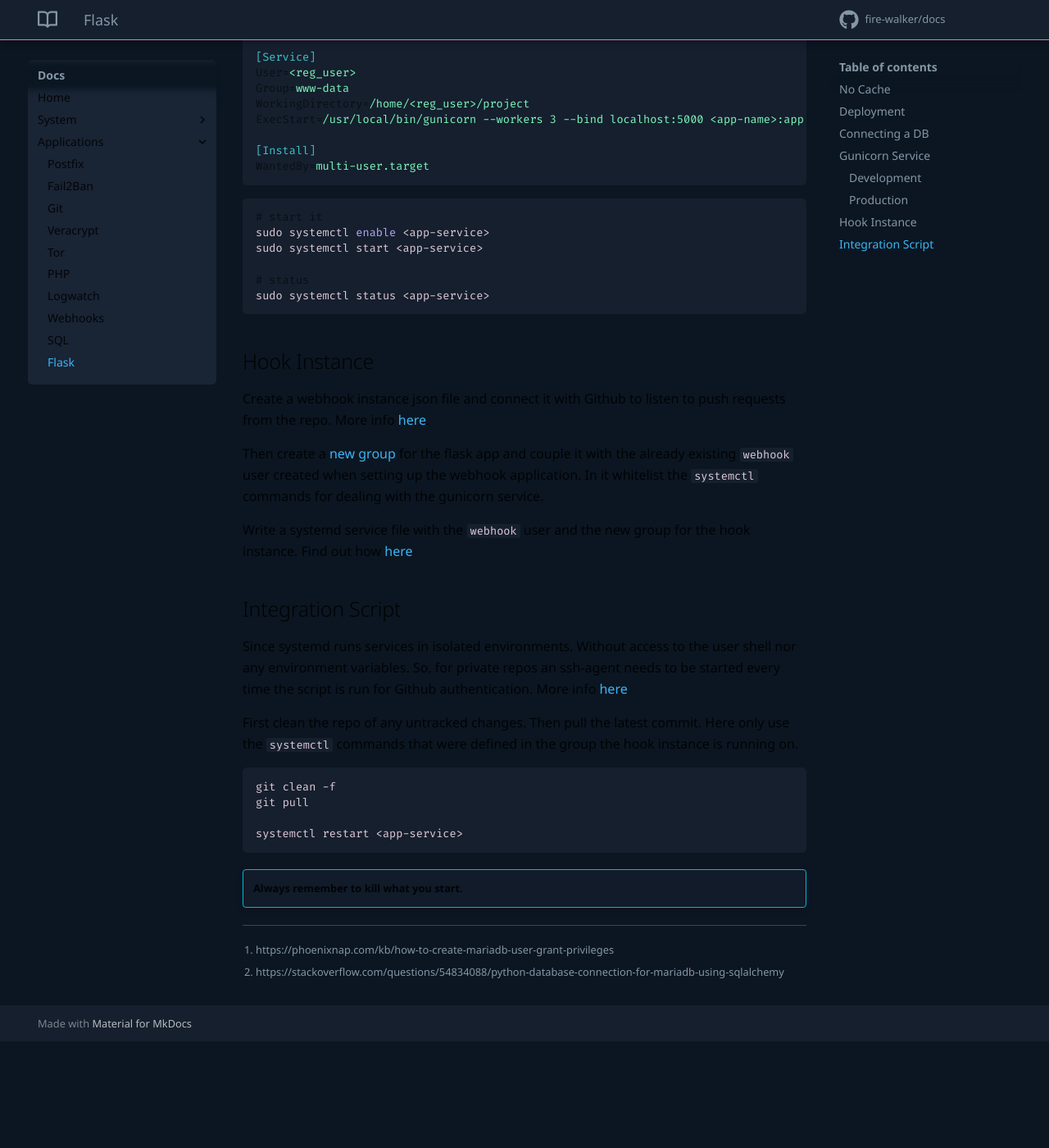
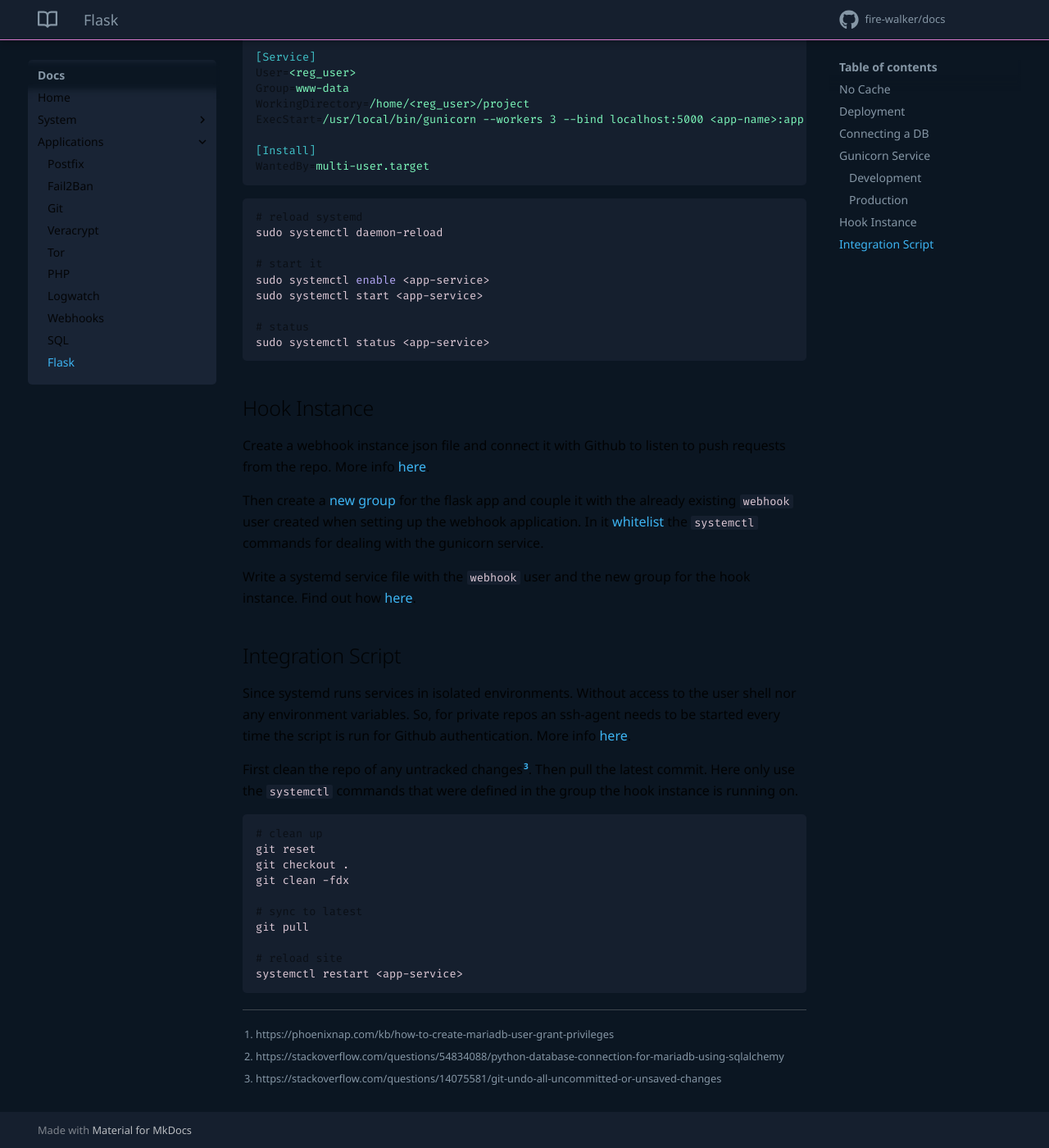
Before and after one commit to fire-walker/docs, an MkDocs documentation site: the page built from docs/pages/flask.md, in a window 1280 px wide and 1400 px high, scrolled down 2172 px. Shown: the whole window at 82% size. Built offline with MkDocs 1.6.1 and Material for MkDocs 9.7.7, drawn with Linux system fonts in a browser that asks for light colours; comment, search, counter and statistics services are not loaded; before the commit the page ends 3442 px from its top, so only the background shows below that.

Commit message:
flask/webhook/general

````diff
--- a/docs/pages/flask.md
+++ b/docs/pages/flask.md
@@ -11,7 +11,6 @@
     r.headers["Expires"] = "0"
     r.headers["Cache-Control"] = "public, max-age=0"
     return r
-
 ```
 
 ## Deployment
@@ -91,6 +90,9 @@
 ```
 
 ``` bash
+# reload systemd
+sudo systemctl daemon-reload
+
 # start it
 sudo systemctl enable <app-service>
 sudo systemctl start <app-service>
@@ -103,26 +105,29 @@
 
 Create a webhook instance json file and connect it with Github to listen to push requests from the repo. More info [here](../webhooks/#setup).
 
-Then create a [new group](../general/#groups) for the flask app and couple it with the already existing `webhook` user created when setting up the webhook application. In it whitelist the `systemctl` commands for dealing with the gunicorn service.
+Then create a [new group](../general/#groups) for the flask app and couple it with the already existing `webhook` user created when setting up the webhook application. In it [whitelist](../general/#whitelisting) the `systemctl` commands for dealing with the gunicorn service.
 
-Write a systemd service file with the `webhook` user and the new group for the hook instance. Find out how [here](../webhooks/#systemd-service)
+Write a systemd service file with the `webhook` user and the new group for the hook instance. Find out how [here](../webhooks/#systemd-service).
 
 ## Integration Script
 
-Since systemd runs services in isolated environments. Without access to the user shell nor any environment variables. So, for private repos an ssh-agent needs to be started every time the script is run for Github authentication. More info [here](../git/#automated-deployment)
+Since systemd runs services in isolated environments. Without access to the user shell nor any environment variables. So, for private repos an ssh-agent needs to be started every time the script is run for Github authentication. More info [here](../git/#automated-deployment).
 
-First clean the repo of any untracked changes. Then pull the latest commit. Here only use the `systemctl` commands that were defined in the group the hook instance is running on.
+First clean the repo of any untracked changes[^3]. Then pull the latest commit. Here only use the `systemctl` commands that were defined in the group the hook instance is running on.
 
 ``` bash
-git clean -f
+# clean up
+git reset
+git checkout .
+git clean -fdx
+
+# sync to latest
 git pull
 
+# reload site
 systemctl restart <app-service>
 ```
 
-!!! info ""
-    **Always remember to kill what you start.**
-
-
 [^1]: https://phoenixnap.com/kb/how-to-create-mariadb-user-grant-privileges
 [^2]: https://stackoverflow.com/questions/54834088/python-database-connection-for-mariadb-using-sqlalchemy
+[^3]: https://stackoverflow.com/questions/14075581/git-undo-all-uncommitted-or-unsaved-changes
````
Also changed, not shown: docs/pages/general.md (+34 -2 lines), docs/pages/git.md (+3 -0 lines).
